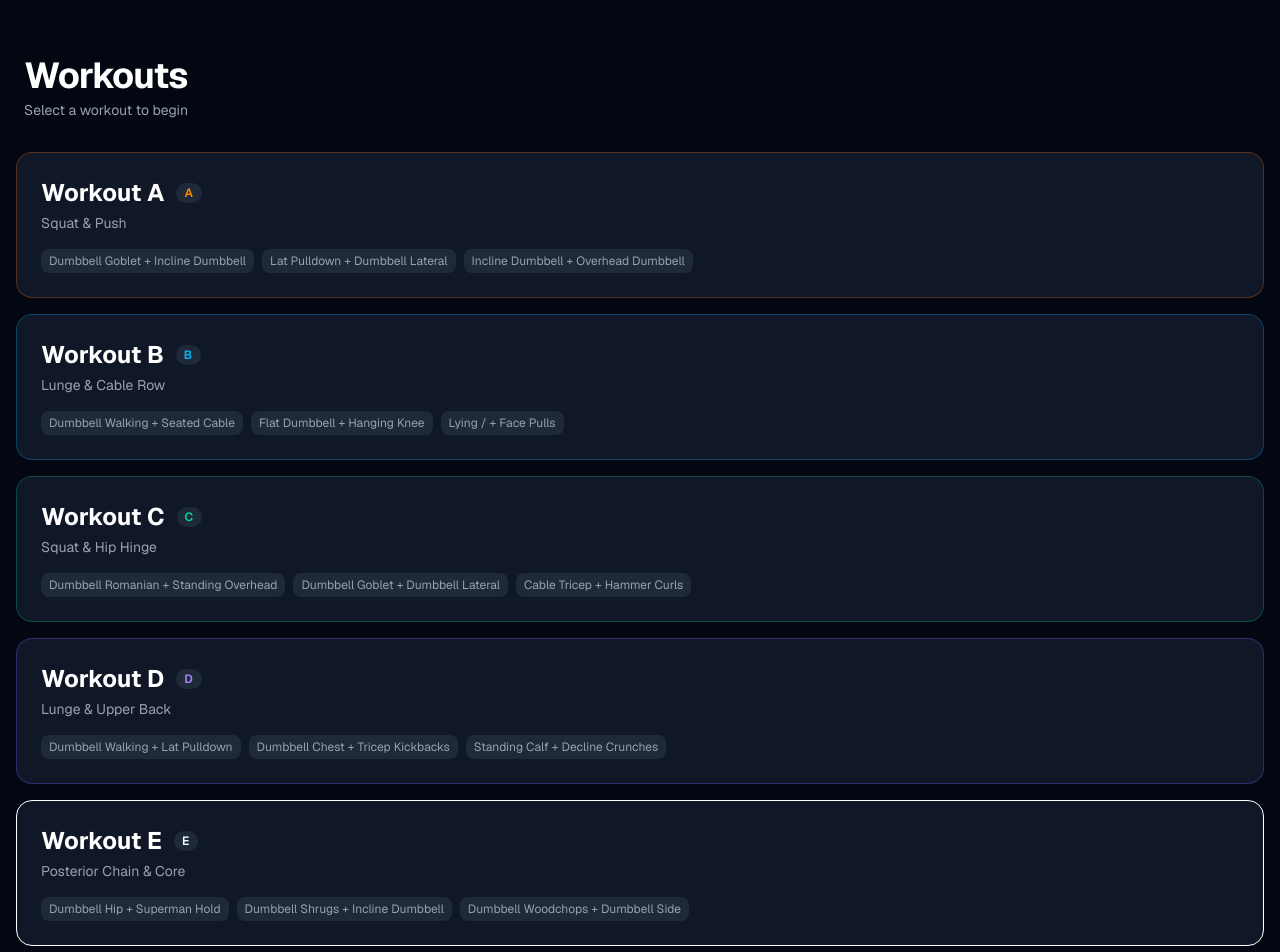
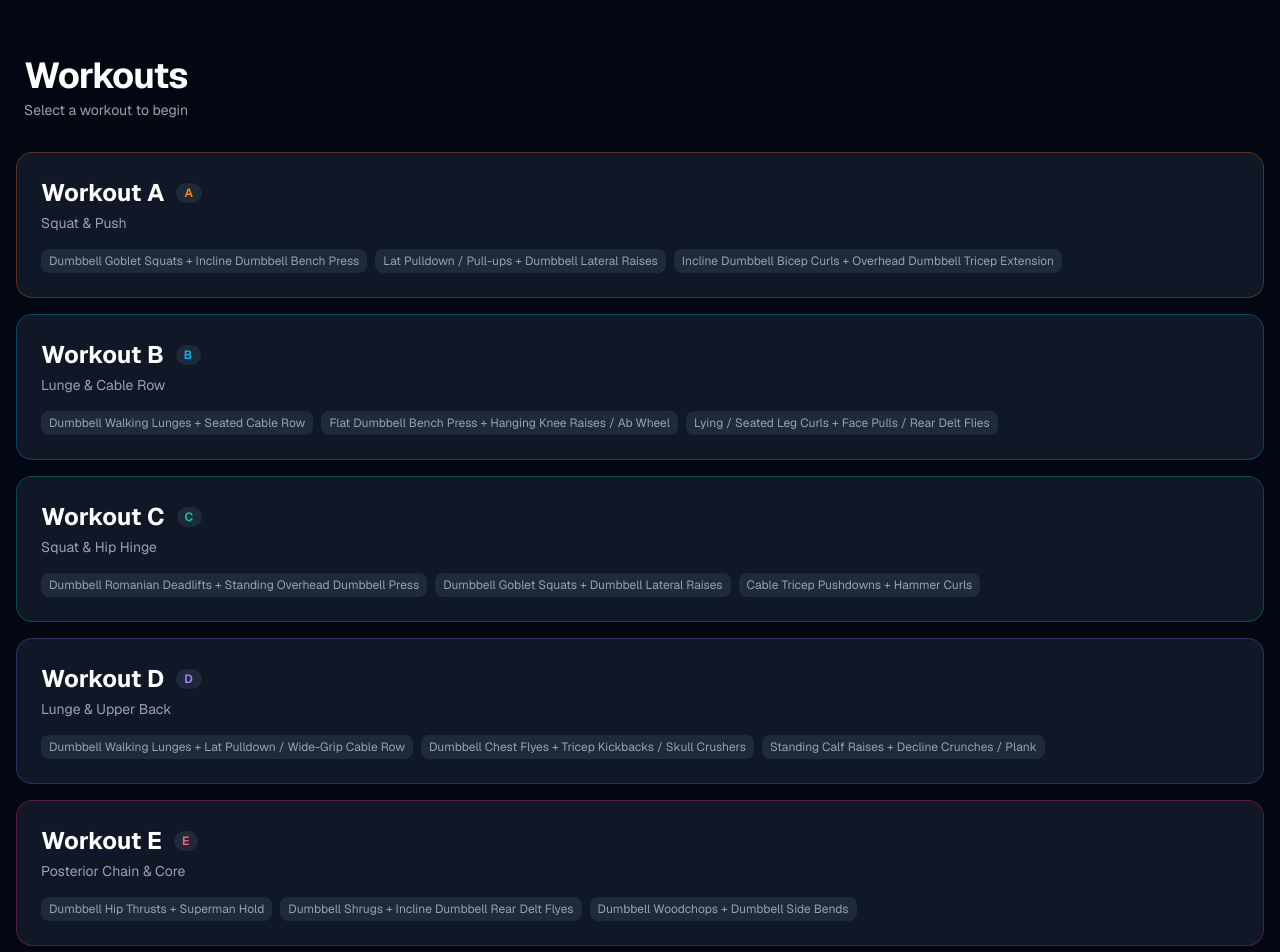
Before and after one commit to mparepos/Workout, a Next.js app: page / in a window 1280 px wide. Shown: the top 952 px of the page. Built offline with nearby package versions, Linux system fonts and the light colour scheme.

Commit message:
Update page.tsx

```diff
--- a/src/app/page.tsx
+++ b/src/app/page.tsx
@@ -6,6 +6,7 @@ const emphasisColors: Record<string, string> = {
   B: 'text-sky-400',
   C: 'text-emerald-400',
   D: 'text-violet-400',
+  E: 'text-rose-400',
 };
 
 const borderColors: Record<string, string> = {
@@ -13,6 +14,7 @@ const borderColors: Record<string, string> = {
   B: 'border-sky-500/30 hover:border-sky-500',
   C: 'border-emerald-500/30 hover:border-emerald-500',
   D: 'border-violet-500/30 hover:border-violet-500',
+  E: 'border-rose-500/30 hover:border-rose-500',
 };
 
 export default function HomePage() {
@@ -43,7 +45,7 @@ export default function HomePage() {
             <div className="flex flex-wrap gap-2">
               {workout.supersets.map((ss) => (
                 <span key={ss.label} className="text-xs bg-gray-800 text-gray-400 rounded-lg px-2 py-1">
-                  {ss.exercises[0].name.split(' ').slice(0, 2).join(' ')} + {ss.exercises[1].name.split(' ').slice(0, 2).join(' ')}
+                  {ss.exercises[0].name} + {ss.exercises[1].name}
                 </span>
               ))}
             </div>
```
